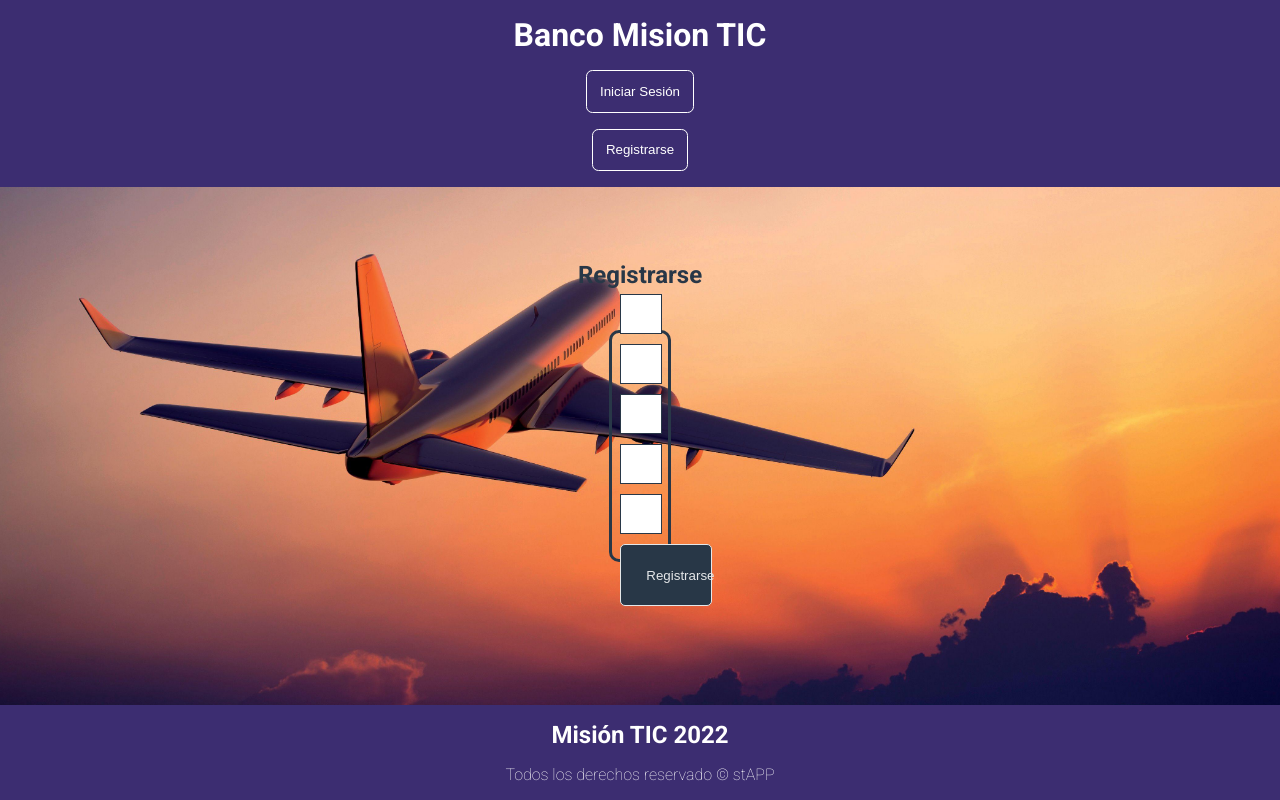
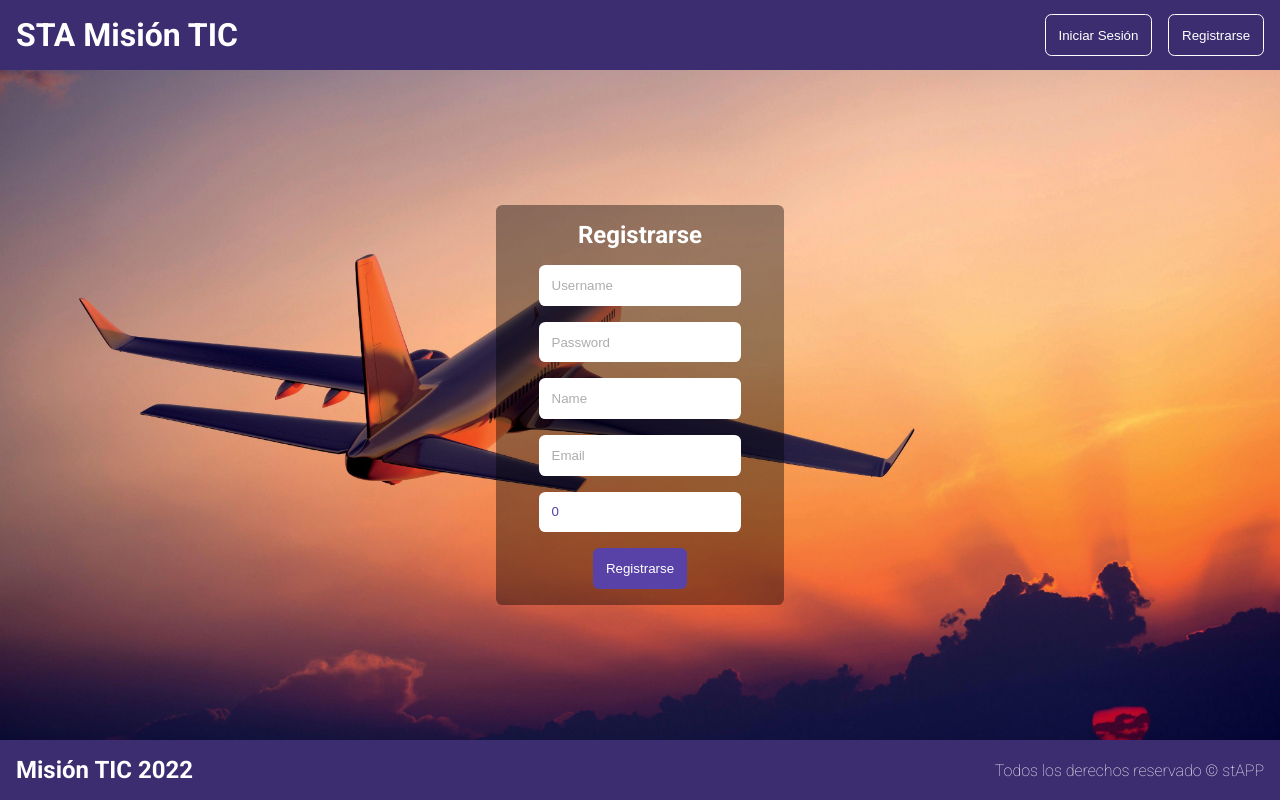
Before and after one commit to JorgeAVargasC/StaApp-Frontend, a Vue app: page /user/logIn in a window 1280 px wide. Both pictures are taken after a click on the button "Registrarse". Built offline with nearby package versions, Linux system fonts and the light colour scheme.

Commit message:
favicon, responsive, vista Sign Up User

```diff
--- a/public/index.html
+++ b/public/index.html
@@ -5,7 +5,7 @@
     <meta http-equiv="X-UA-Compatible" content="IE=edge">
     <meta name="viewport" content="width=device-width,initial-scale=1.0">
     <link rel="icon" href="<%= BASE_URL %>favicon.ico">
-    <title><%= htmlWebpackPlugin.options.title %></title>
+    <title>STA</title>
   </head>
   <body>
     <noscript>
--- a/src/App.vue
+++ b/src/App.vue
@@ -1,7 +1,7 @@
 <template>
 	<div id="app" class="app">
 		<div class="header">
-			<h1>Banco Mision TIC</h1>
+			<h1>STA Misión TIC</h1>
 			<nav>
 				<button class="btn btn-primary" v-if="is_auth" v-on:click="loadHome">Inicio</button>
 				<button class="btn btn-primary" v-if="is_auth" v-on:click="loadVuelo">Vuelo</button>
@@ -126,8 +126,8 @@ body {
 	flex-direction: column;
 	align-items: center;
 	justify-content: space-between;
-	height: 45rem;
-  min-height: 100vh;
+	height: 30rem;
+	min-height: 100vh;
 	background-image: url("./assets/avion.jpg");
 	background-position-y: center;
 	background-position-x: 35%;
@@ -151,8 +151,8 @@ body {
 	background-color: var(--primary);
 }
 
-.btn-secondary{
-  color: white;
+.btn-secondary {
+	color: white;
 	background-color: var(--secondary);
 }
 
@@ -166,8 +166,8 @@ body {
 	transition-duration: 0.25s;
 }
 
-.form-input::placeholder{
-  color: var(--gray-2);
+.form-input::placeholder {
+	color: var(--gray-2);
 }
 
 /* App */
@@ -214,4 +214,38 @@ body {
 	margin-bottom: 1rem;
 	font-weight: 100;
 }
+
+/* Vista Laptops y Tablets */
+@media (min-width: 1024px) {
+	.header {
+		flex-direction: row;
+		justify-content: space-between;
+	}
+
+	.header h1{
+		margin-left: 1rem;
+	}
+
+	.header nav{
+		flex-direction: row;
+	}
+
+	.header nav button{
+		margin: 0;
+		margin-right: 1rem;
+	}
+
+	.footer{
+		flex-direction: row;
+	}
+
+	.footer h2{
+		margin-left: 1rem;
+	}
+
+	.footer p{
+		margin: 0;
+		margin-right: 1rem;
+	}
+}
 </style>
--- a/src/components/LogIn.vue
+++ b/src/components/LogIn.vue
@@ -53,7 +53,7 @@ export default {
 .logIn_user {
     background-color: rgba(0, 0, 0, 0.397);
     border-radius: 0.4rem;
-    width: 20rem;
+    width: 18rem;
     height: auto;
 }
 
--- a/src/components/SignUp.vue
+++ b/src/components/SignUp.vue
@@ -4,22 +4,12 @@
 			<h2>Registrarse</h2>
 
 			<form v-on:submit.prevent="processSignUp">
-				<input type="text" v-model="user.username" placeholder="Username" />
-				<br />
-
-				<input type="password" v-model="user.password" placeholder="Password" />
-				<br />
-
-				<input type="text" v-model="user.name" placeholder="Name" />
-				<br />
-
-				<input type="email" v-model="user.email" placeholder="Email" />
-				<br />
-
-				<input type="number" v-model="user.vuelo.cantidadPasajeros" placeholder="Cantidad de Pasajeros" />
-				<br />
-
-				<button type="submit">Registrarse</button>
+				<input class="form-input" type="text" v-model="user.username" placeholder="Username" />
+				<input class="form-input" type="password" v-model="user.password" placeholder="Password" />
+				<input class="form-input" type="text" v-model="user.name" placeholder="Name" />
+				<input class="form-input" type="email" v-model="user.email" placeholder="Email" />
+				<input class="form-input" type="number" v-model="user.vuelo.cantidadPasajeros" placeholder="Cantidad de Pasajeros" />
+				<button class="btn btn-secondary" type="submit">Registrarse</button>
 			</form>
 		</div>
 	</div>
@@ -75,64 +65,44 @@ export default {
 </script>
 
 <style>
+
 .signUp_user {
-	margin: 0;
-	padding: 0%;
-	height: 100%;
-	width: 100%;
+    background-color: rgba(0, 0, 0, 0.397);
+    border-radius: 0.4rem;
+    width: 18rem;
+    height: auto;
+}
 
+.container_signUp_user {
 	display: flex;
-	justify-content: center;
+	flex-direction: column;
 	align-items: center;
 }
 
-.container_signUp_user {
-	border: 3px solid #283747;
-	border-radius: 10px;
-	width: 25%;
-	height: 60%;
+.container_signUp_user .icon-plane{
+    margin-top: 1rem;
+    width: 5.5rem;
+    height: auto;
+}
 
+.container_signUp_user h2{
+    margin-top: 1rem;
+    margin-bottom: 1rem;
+}
+
+.container_signUp_user form {
 	display: flex;
 	flex-direction: column;
 	justify-content: center;
 	align-items: center;
 }
 
-.signUp_user h2 {
-	color: #283747;
+.container_signUp_user form input{
+    margin-bottom: 1rem;
 }
 
-.signUp_user form {
-	width: 70%;
+.container_signUp_user form button{
+    margin-bottom: 1rem;
 }
 
-.signUp_user input {
-	height: 40px;
-	width: 100%;
-
-	box-sizing: border-box;
-	padding: 10px 20px;
-	margin: 5px 0;
-
-	border: 1px solid #283747;
-}
-
-.signUp_user button {
-	width: 100%;
-	height: 40px;
-
-	color: #e5e7e9;
-	background: #283747;
-	border: 1px solid #e5e7e9;
-
-	border-radius: 5px;
-	padding: 10px 25px;
-	margin: 5px 0 25px 0;
-}
-
-.signUp_user button:hover {
-	color: #e5e7e9;
-	background: crimson;
-	border: 1px solid #283747;
-}
 </style>
```
Also changed, not shown: 1 other file (tests, documents, lock files or other folders).
